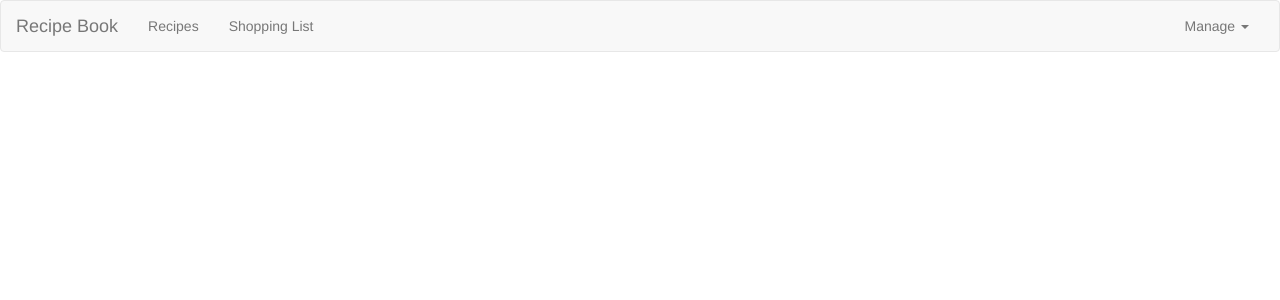
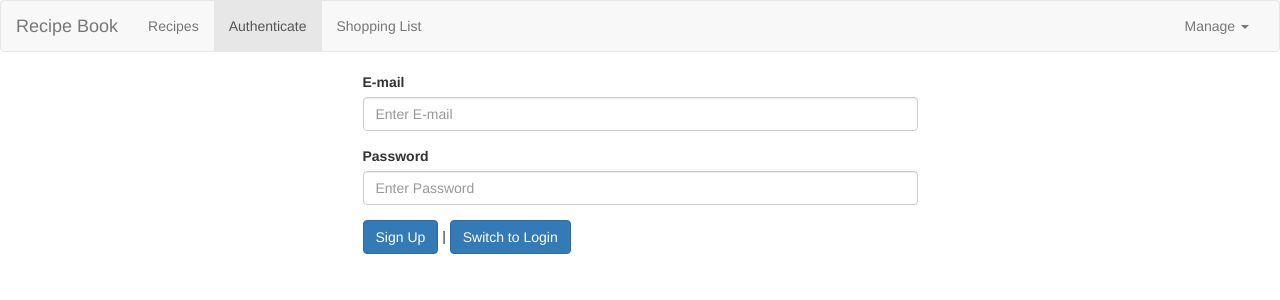
Before and after one commit to Vigneshram0607/shopping-and-recipe, an Angular app: page /auth in a window 1280 px wide. Before the commit this address led to /. Shown: the top 300 px of the page. Built offline with nearby package versions, Linux system fonts and the light colour scheme.

Commit message:
Added auth page

```diff
--- a/src/app/app-routing-module.ts
+++ b/src/app/app-routing-module.ts
@@ -6,6 +6,7 @@
 import { RecipeStartComponent } from "./recipes/recipe-start/recipe-start.component";
 import { RecipeEditComponent } from "./recipes/recipe-edit/recipe-edit.component";
 import { RecipesResolverService } from "./recipes/recipes-resolver.service";
+import { AuthComponent } from "./auth/auth.component";
 
 const appRoutes: Routes = [
     {path:'', redirectTo: '/recipes', pathMatch:'full'},
@@ -25,6 +26,9 @@
     {
     path:'shopping-list',component: ShoppingListComponent
     },
+    {
+    path:'auth',component: AuthComponent
+    },
 ]
 @NgModule({
     imports:[RouterModule.forRoot(appRoutes)],
--- a/src/app/app.module.ts
+++ b/src/app/app.module.ts
@@ -17,10 +17,11 @@
 import { RecipeStartComponent } from './recipes/recipe-start/recipe-start.component';
 import { RecipeEditComponent } from './recipes/recipe-edit/recipe-edit.component';
 import { RecipeService } from './recipes/recipe.service';
+import { AuthComponent } from './auth/auth.component';
 
 @NgModule({
   declarations: [
-    AppComponent, HeaderComponent, RecipesComponent, RecipeListComponent, RecipeDetailComponent, RecipeItemComponent, ShoppingListComponent, ShoppingEditComponent, DropdownDirective, RecipeStartComponent, RecipeEditComponent
+    AppComponent, HeaderComponent, RecipesComponent, RecipeListComponent, RecipeDetailComponent, RecipeItemComponent, ShoppingListComponent, ShoppingEditComponent, DropdownDirective, RecipeStartComponent, RecipeEditComponent, AuthComponent
   ],
   imports: [
     BrowserModule,
--- /dev/null
+++ b/src/app/auth/auth.component.html
@@ -0,0 +1,18 @@
+<div class="row">
+    <div class="col-xs-12 col-md-6 col-md-offset-3">
+        <form>
+            <div class="form-group">
+                <label for="email">E-mail</label>
+                <input type="email" class="form-control" id="email" placeholder="Enter E-mail">
+            </div>
+            <div class="form-group">
+                <label for="password">Password</label>
+                <input type="password" class="form-control" id="password" placeholder="Enter Password">
+            </div>
+            <div>
+                <button class="btn btn-primary">Sign Up</button> |
+                <button class="btn btn-primary">Switch to Login</button>
+            </div>
+        </form>
+    </div>
+</div>
--- a/src/app/header/header.component.html
+++ b/src/app/header/header.component.html
@@ -7,6 +7,7 @@
     <div class="collapse navbar-collapse">
       <ul class="nav navbar-nav">
         <li routerLinkActive="active"><a  routerLink="/recipes">Recipes</a></li>
+        <li routerLinkActive="active"><a routerLink="/auth">Authenticate</a></li>
         <li routerLinkActive="active"><a routerLink="/shopping-list">Shopping List</a></li>
       </ul>
       <ul class="nav navbar-nav navbar-right">
```
Also changed, not shown: src/app/auth/auth.component.ts (added, +7 -0 lines).
